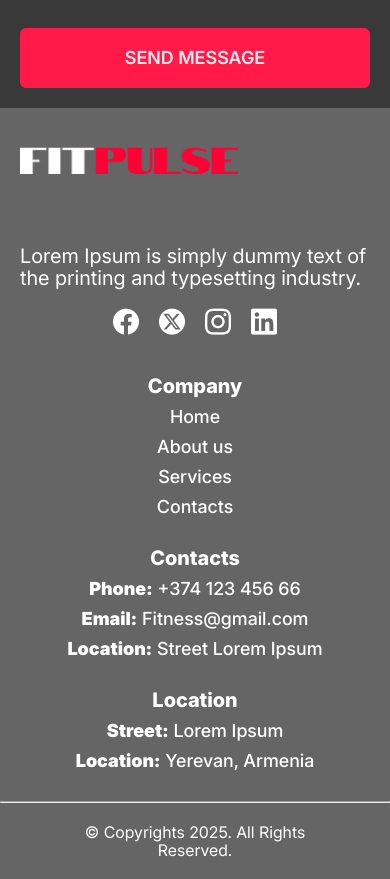
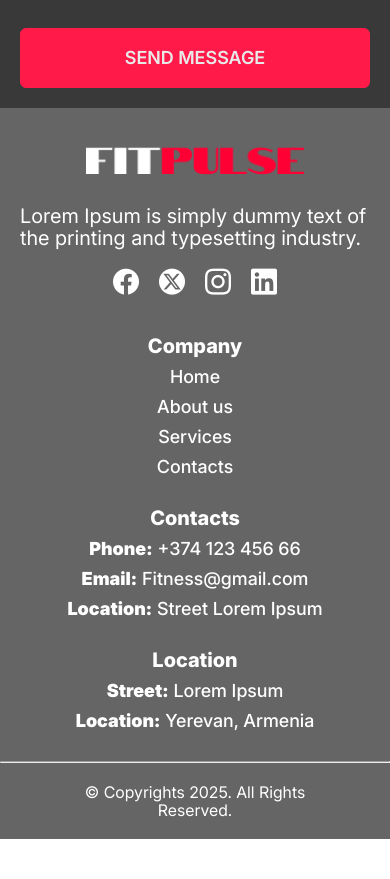
Before and after one commit to Codecode02/newRepoFit, a React (Vite) app: page / in a window 390 px wide. Shown: the part 6627-7506 px from the top of the page. After the commit the page ends 7466 px from the top, so only its background shows below. Built offline with nearby package versions, Linux system fonts and the light colour scheme.

Commit message:
last change

```diff
--- a/src/App.scss
+++ b/src/App.scss
@@ -814,7 +814,7 @@ body {
     margin-bottom: 73px;
     position: relative;
 
-    .placeholder-imitation{
+    .placeholder-imitation {
         align-items: flex-start;
         padding: 20px;
     }
@@ -835,7 +835,7 @@ body {
     display: none;
 }
 
-.contact-form-textarea:valid~.placeholder-imitation{
+.contact-form-textarea:valid~.placeholder-imitation {
     display: none;
 }
 
@@ -1406,11 +1406,19 @@ body {
         min-width: 100%;
     }
 
+
+    .footer {
+        .footer-logo-link {
+            margin:0 auto;
+        }
+    }
+
+
     .footer-top {
         justify-content: center;
         padding: 30px 20px;
         flex-wrap: wrap;
-        row-gap: 40px;
+        row-gap: 20px;
     }
 
     .footer-information {
```
